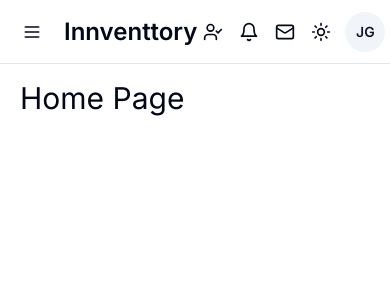
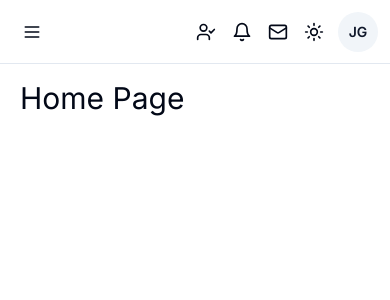
Before and after one commit to dejeloper/innventory-front, a Next.js app: page / in a window 390 px wide. Shown: the top 300 px of the page. Built offline with nearby package versions, Linux system fonts and the light colour scheme.

Commit message:
Refactor navbar and sidebar components to use Link component for improved navigation

```diff
--- a/src/components/app/navbar/navbar.tsx
+++ b/src/components/app/navbar/navbar.tsx
@@ -18,11 +18,6 @@ export function Navbar() {
     <nav className="fixed top-0 w-full sm:ml-[270px] pl-16 sm:pl-0 h-16 border-b select-none z-0 bg-background">
       <div className="flex h-full sm:w-[calc(100%-278px)] w-[calc(100%-12px)] justify-between items-center">
         <div className="space-x-0">
-          <Link href={"/"}>
-            <h3 className="text-2xl font-semibold text-foreground sm:hidden">
-              Innventtory
-            </h3>
-          </Link>
           <NavbarSearch classname="hidden sm:flex" />
         </div>
         <div className="flex flex-row justify-center items-center space-x-0 gap-2">
```
